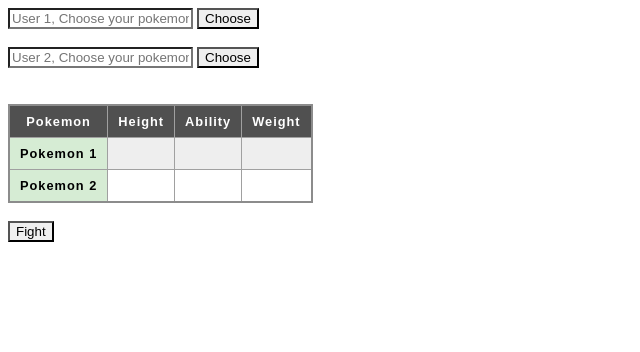
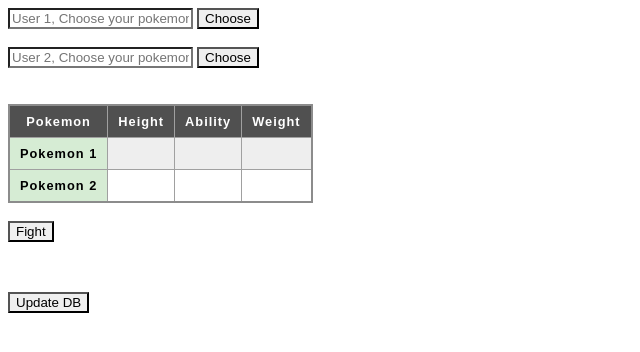
Before and after one commit to Aayushman19/PokeWars, a website with bundled scripts: page views/index.html in a window 1280 px wide. Shown: the whole page, without its empty margins (0-640 px from the left). Built offline with nearby package versions, Linux system fonts and the light colour scheme.

Commit message:
database integration, need to fix bugs

```diff
--- /dev/null
+++ b/query.js
@@ -0,0 +1,16 @@
+async function updateDB(){
+    const pg = require("pg");
+    const db = new pg.Client({
+        user : "postgres",
+        password : "Postgres@1234",
+        host : "localhost",
+        database : "world",
+        port : 5432
+    });
+
+    db.connect();
+
+    const winner = document.getElementById("result").innerText;
+
+    await db.query("insert into win_percentage (winner_name) values ($1)", [winner]);
+}
--- a/views/index.html
+++ b/views/index.html
@@ -6,6 +6,7 @@
     <title>Pokemon Wars</title>
     <link rel="stylesheet" href="style.css">
     <script src="/index.js"></script>
+    <script src="/query.js"></script>
 </head>
 <body>
     <input type="text" id="player1" placeholder="User 1, Choose your pokemon">
@@ -40,6 +41,7 @@
 
       <button type="submit" id="fbtn" onclick="fight()">Fight</button>
       <p id="result"><img src="" alt="" id="winner"></p>
+      <button id="upd" onclick="updateDB()">Update DB</button>
 
 </body>
 </html>
```
